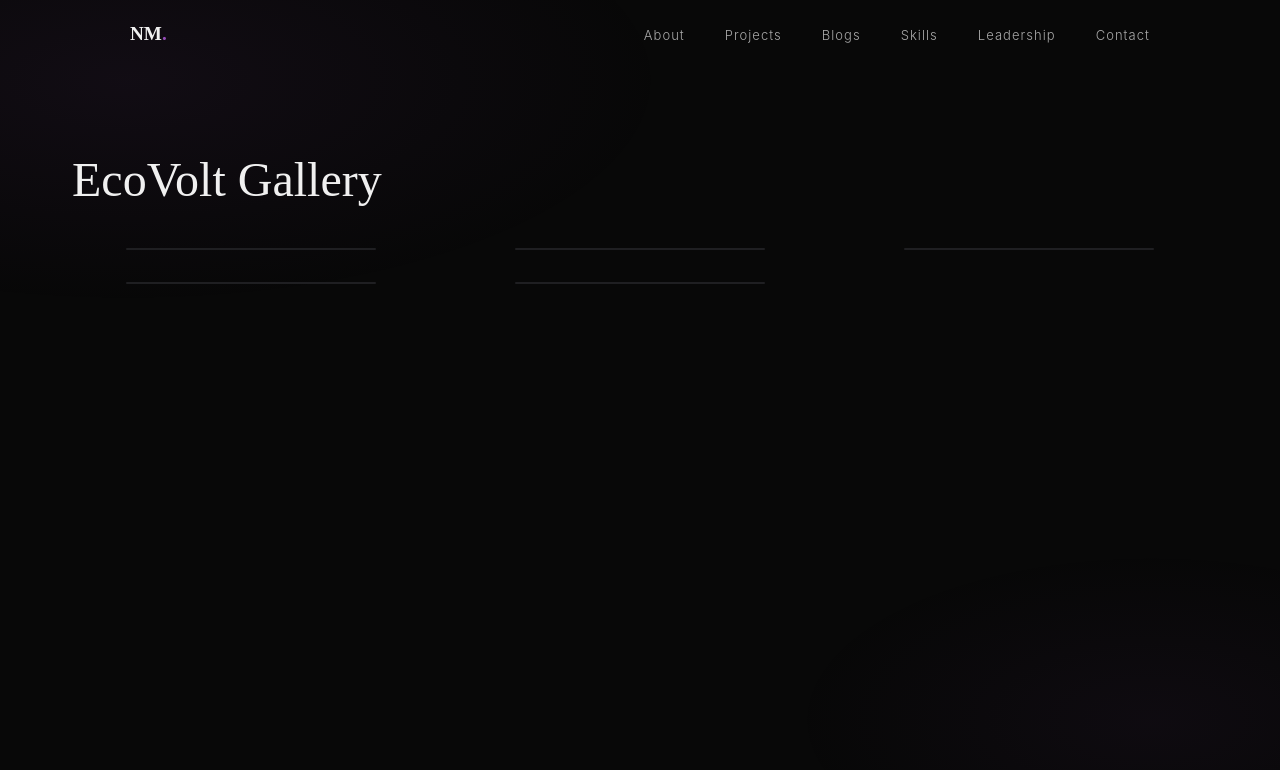
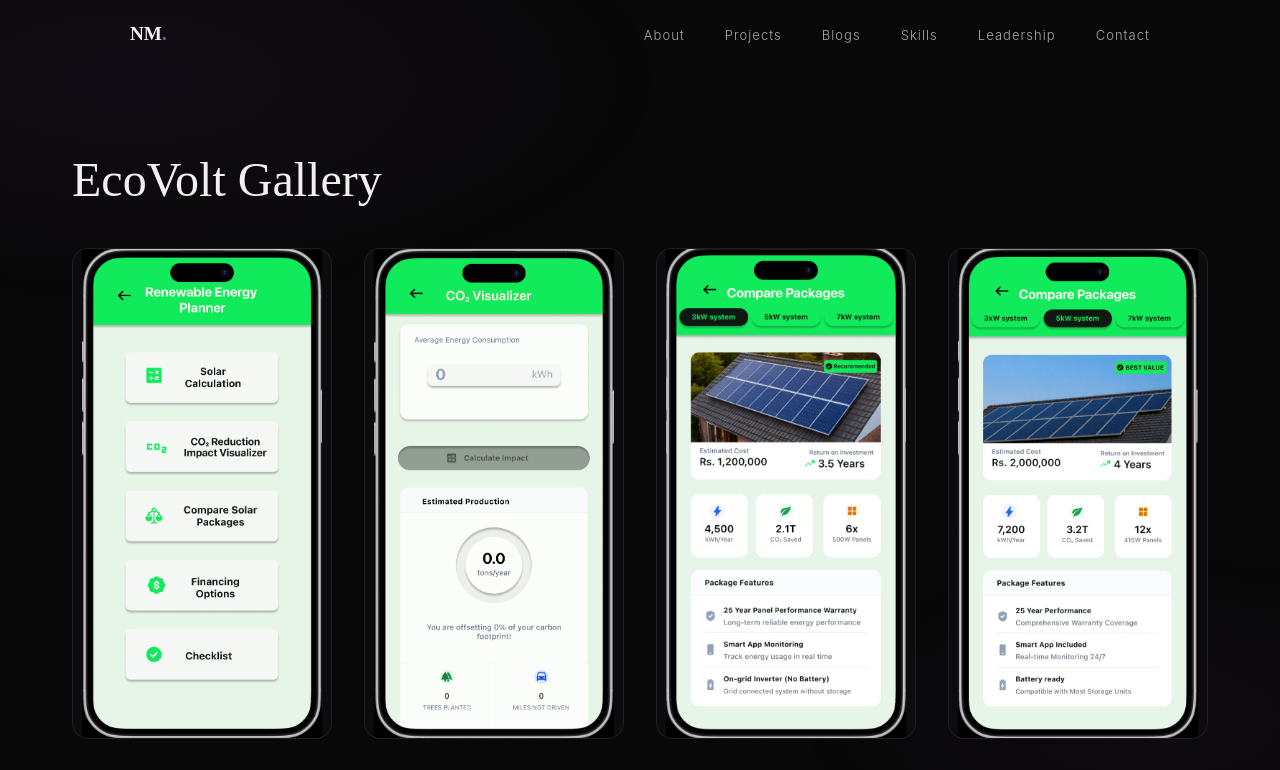
Before and after one commit to NadithiMoonasingha/My_Portfolio, a Next.js app: page /gallery/ecovolt in a window 1280 px wide. Shown: the top 770 px of the page. Built offline with nearby package versions, Linux system fonts and the light colour scheme.

Commit message:
Fixed the frame size of the Ecovolt gallery

```diff
--- a/src/app/gallery/ecovolt/page.tsx
+++ b/src/app/gallery/ecovolt/page.tsx
@@ -11,8 +11,12 @@ export default function EcoVoltGallery() {
         "/projects/ecovolt4.png",
         "/projects/ecovolt5.png",
 
-
       ]}
+      frameWidth="100%"
+      frameMaxWidth="290px"
+      frameAspectRatio="9 / 17"
+      imageFit="contain"
+      gridColumns="repeat(auto-fit, minmax(220px, 1fr))"
     />
   );
 }
```
